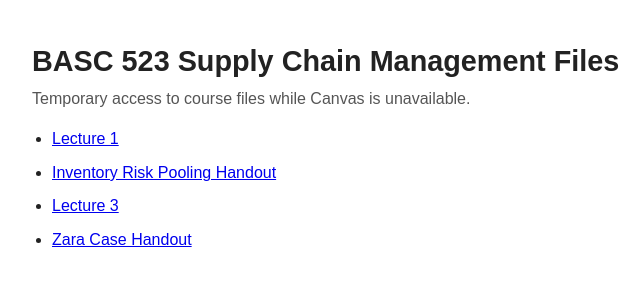
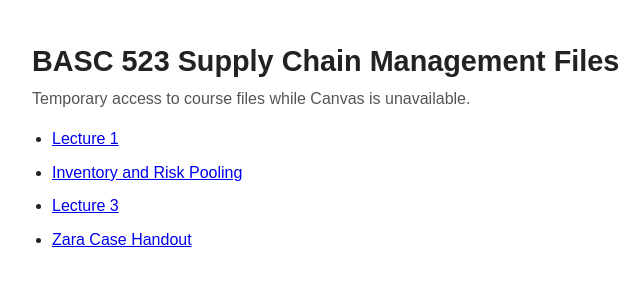
Before and after one commit to tamar-cohen-hillel/tamar-cohen-hillel.github.io, a plain HTML site: page student-files/index.html in a window 1280 px wide. Shown: the full height of the page, 228-868 px from the left. Drawn offline with Linux system fonts and the light colour scheme.

Commit message:
correction to maheshe's files

```diff
--- a/student-files/index.html
+++ b/student-files/index.html
@@ -39,7 +39,7 @@
 
   <ul>
     <li><a href="lecture1Post.pdf">Lecture 1</a></li>
-    <li><a href="InventoryRiskPoolingMailout.pdf">Inventory Risk Pooling Handout</a></li>
+    <li><a href="InventoryRiskPoolingMailout.pdf">Inventory and Risk Pooling</a></li>
     <li><a href="Lecture3Post.pdf">Lecture 3</a></li>
     <li><a href="ZaraH.pdf">Zara Case Handout</a></li>
   </ul>
```
